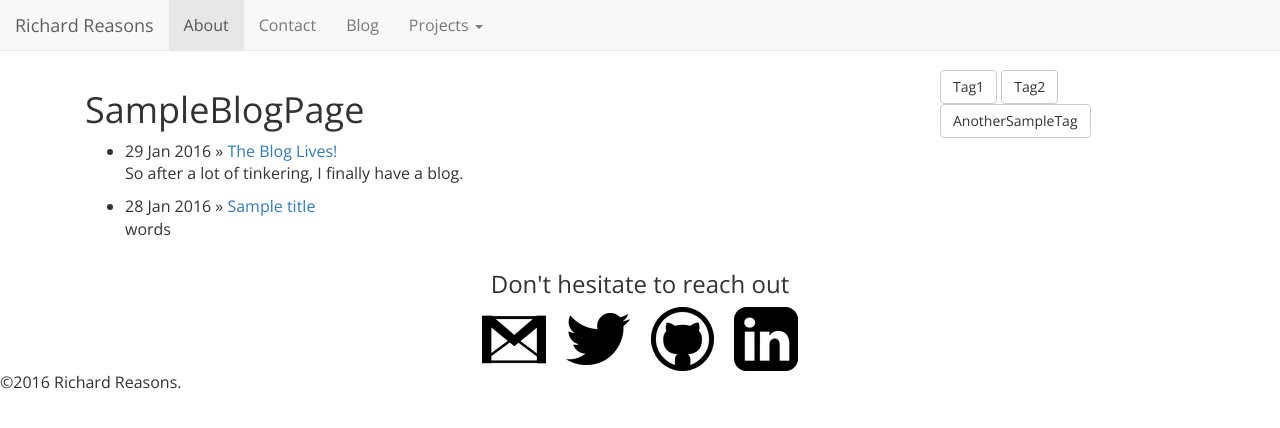
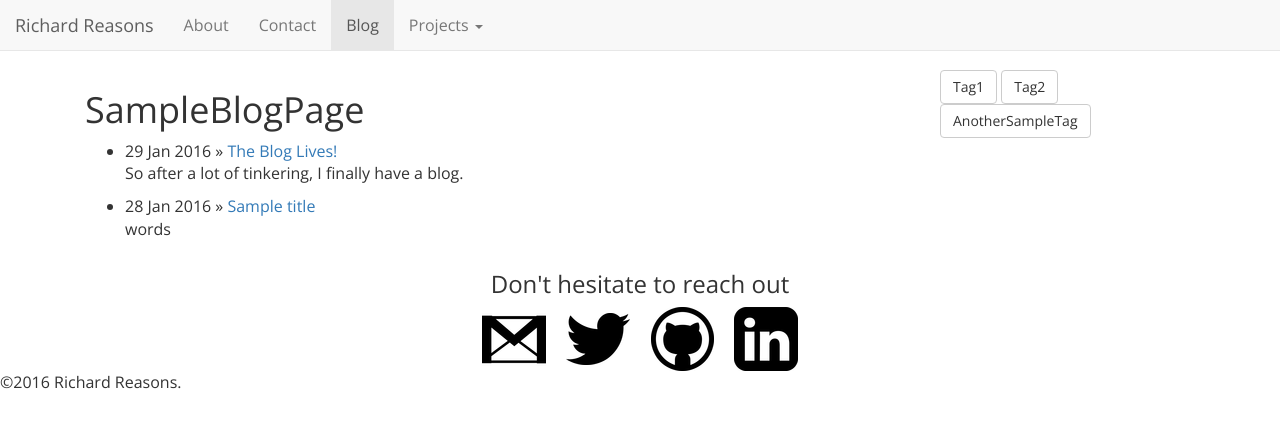
Before and after one commit to rgreasons/rgreasons.github.io, a Jekyll site: the page built from blog.html, in a window 1280 px wide. Shown: the top 428 px of the page. Built offline with Jekyll 4.4.1, drawn with Linux system fonts in a browser that asks for light colours; nearby versions of some CDN libraries.

Commit message:
Update blog.html
updated "active" button

```diff
--- a/_layouts/blog.html
+++ b/_layouts/blog.html
@@ -24,9 +24,9 @@
         </div>
         <div id="navbar" class="navbar-collapse collapse">
           <ul class="nav navbar-nav">
-            <li class="active"><a href="/">About</a></li>
+            <li><a href="/">About</a></li>
             <li><a href="/#contact">Contact</a></li>
-            <li><a href="/blog/">Blog</a></li>
+            <li class="active"><a href="/blog/">Blog</a></li>
             <li class="dropdown">
               <a href="#" class="dropdown-toggle" data-toggle="dropdown" role="button" aria-haspopup="true" aria-expanded="false">Projects <span class="caret"></span></a>
               <ul class="dropdown-menu">
```
